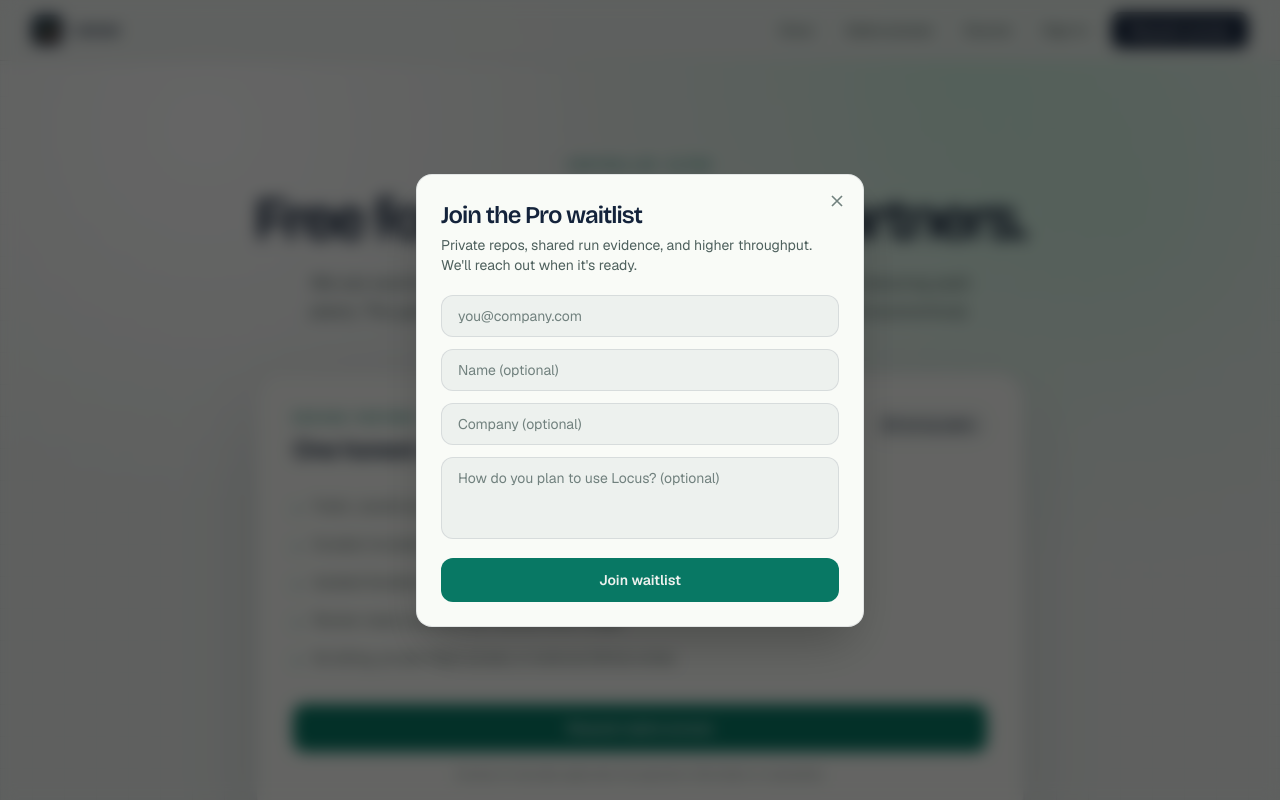
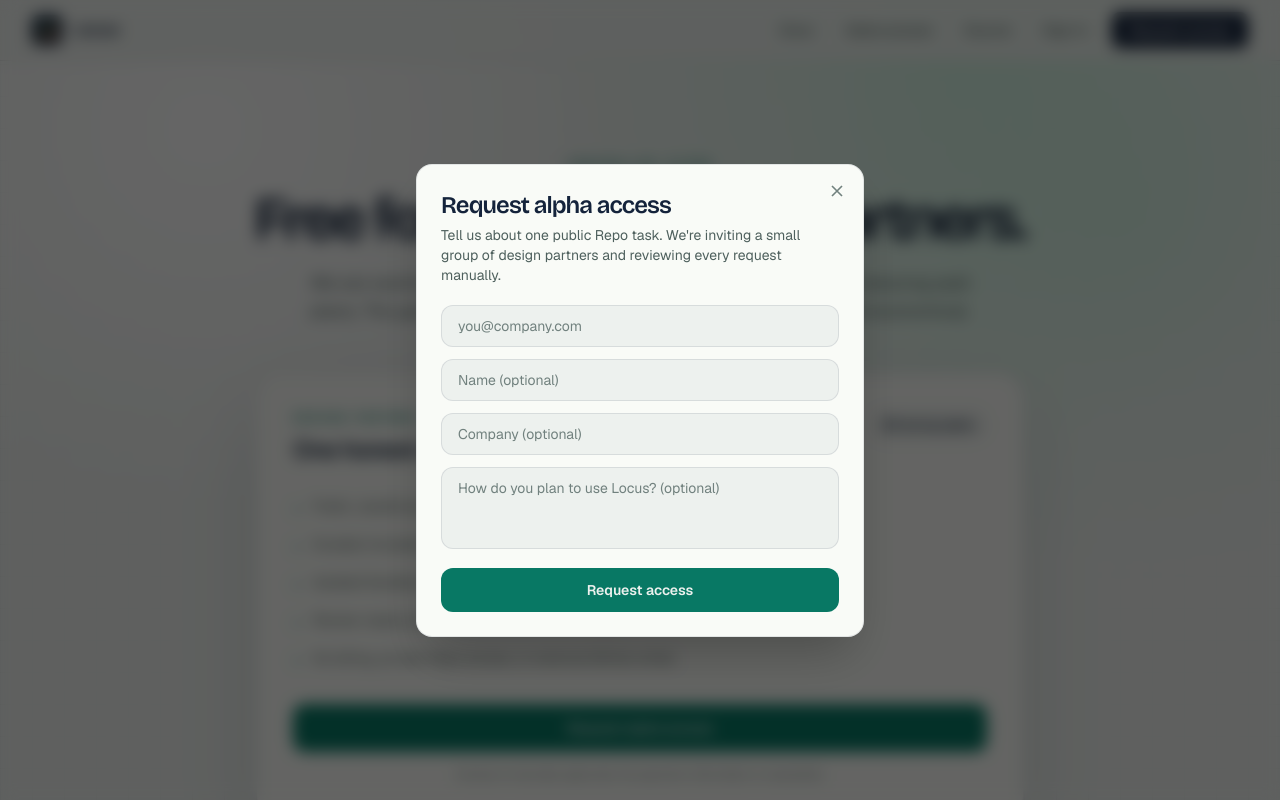
Before and after one commit to taranggoyal70/locus, a Next.js app: page /pricing in a window 1280 px wide. Both pictures are taken after a click on the button "Request alpha access". Shown: the top 800 px of the page. Built offline with nearby package versions, Linux system fonts and the light colour scheme; no server answers.

Commit message:
Turn the waitlist into alpha access requests

```diff
--- a/src/components/WaitlistForm.tsx
+++ b/src/components/WaitlistForm.tsx
@@ -52,8 +52,8 @@
           </div>
         ) : (
           <>
-            <h2 className="font-display text-2xl font-semibold tracking-[-0.04em] text-paper">Join the Pro waitlist</h2>
-            <p className="mt-1 text-sm text-muted-light">Private repos, shared run evidence, and higher throughput. We&apos;ll reach out when it&apos;s ready.</p>
+            <h2 className="font-display text-2xl font-semibold tracking-[-0.04em] text-paper">Request alpha access</h2>
+            <p className="mt-1 text-sm text-muted-light">Tell us about one public Repo task. We&apos;re inviting a small group of design partners and reviewing every request manually.</p>
 
             {result && !result.ok && (
               <div className="mt-3 rounded-lg border border-recent/30 bg-recent/5 px-4 py-2 text-xs text-recent">{result.message}</div>
@@ -95,7 +95,7 @@
                 disabled={submitting}
                 className="w-full rounded-xl bg-accent py-3 text-sm font-semibold text-ink transition hover:bg-accent-dim disabled:opacity-40"
               >
-                {submitting ? "Joining..." : "Join waitlist"}
+                {submitting ? "Requesting..." : "Request access"}
               </button>
             </form>
           </>
```
Also changed, not shown: 1 other file (tests, documents, lock files or other folders).
